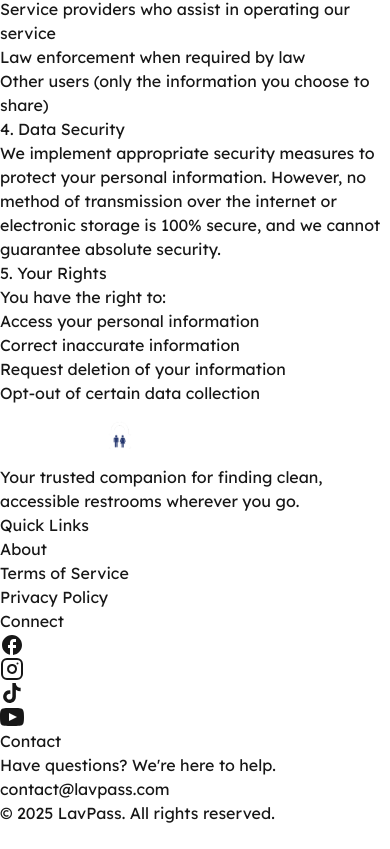
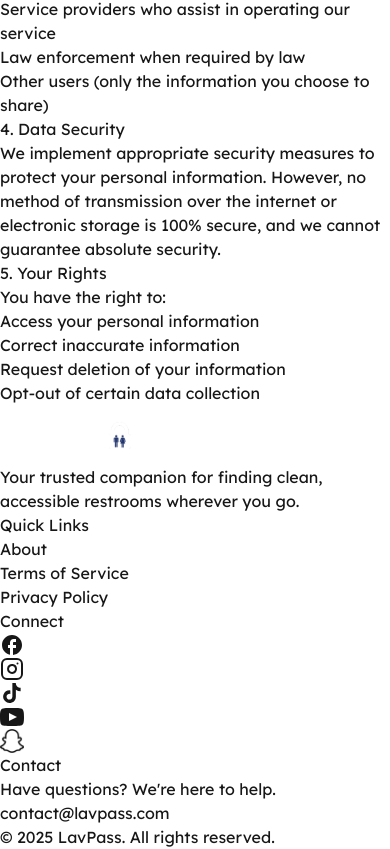
Before and after one commit to BonJenn/lavpass-landing, a Next.js app: page /privacy-policy in a window 390 px wide. Shown: the part 576-1425 px from the top of the page. Before the commit the page ends 1401 px from the top, so only its background shows below. Built offline with nearby package versions, Linux system fonts and the light colour scheme.

Commit message:
Fixed header and footer on mobile

```diff
--- a/src/app/privacy-policy/page.tsx
+++ b/src/app/privacy-policy/page.tsx
@@ -14,7 +14,7 @@
 
       {/* HEADER */}
       <header className="fixed top-0 left-0 right-0 z-50 bg-black/20 backdrop-blur-md border-b border-white/10">
-        <div className="max-w-7xl mx-auto px-6 py-4 flex justify-between items-center">
+        <div className="max-w-7xl mx-auto px-6 py-4 flex justify-center md:justify-between items-center">
           <Link href="/">
             <Image src="/images/lavpass_logo_white.png" alt="LavPass Logo" width={160} height={64} className="cursor-pointer" />
           </Link>
@@ -139,6 +139,15 @@
                     <path d="M19.615 3.184c-3.604-.246-11.631-.245-15.23 0-3.897.266-4.356 2.62-4.385 8.816.029 6.185.484 8.549 4.385 8.816 3.6.245 11.626.246 15.23 0 3.897-.266 4.356-2.62 4.385-8.816-.029-6.185-.484-8.549-4.385-8.816zm-10.615 12.816v-8l8 3.993-8 4.007z" />
                   </svg>
                 </a>
+                <a href="https://www.snapchat.com/add/lavpass?sender_web_id=133102ee-99ce-4257-bc85-aeab12bf9f8f&device_type=desktop&is_copy_url=true" className="text-blue-100 hover:text-white transition">
+                  <Image
+                    src="/images/snapchat_logo.png"
+                    alt="Snapchat"
+                    width={24}
+                    height={24}
+                    className="opacity-80 hover:opacity-100 transition-opacity"
+                  />
+                </a>
               </div>
             </div>
             <div>
```
Also changed, not shown: src/app/about/page.tsx (+10 -1 lines), src/app/terms-of-service/page.tsx (+10 -1 lines).
